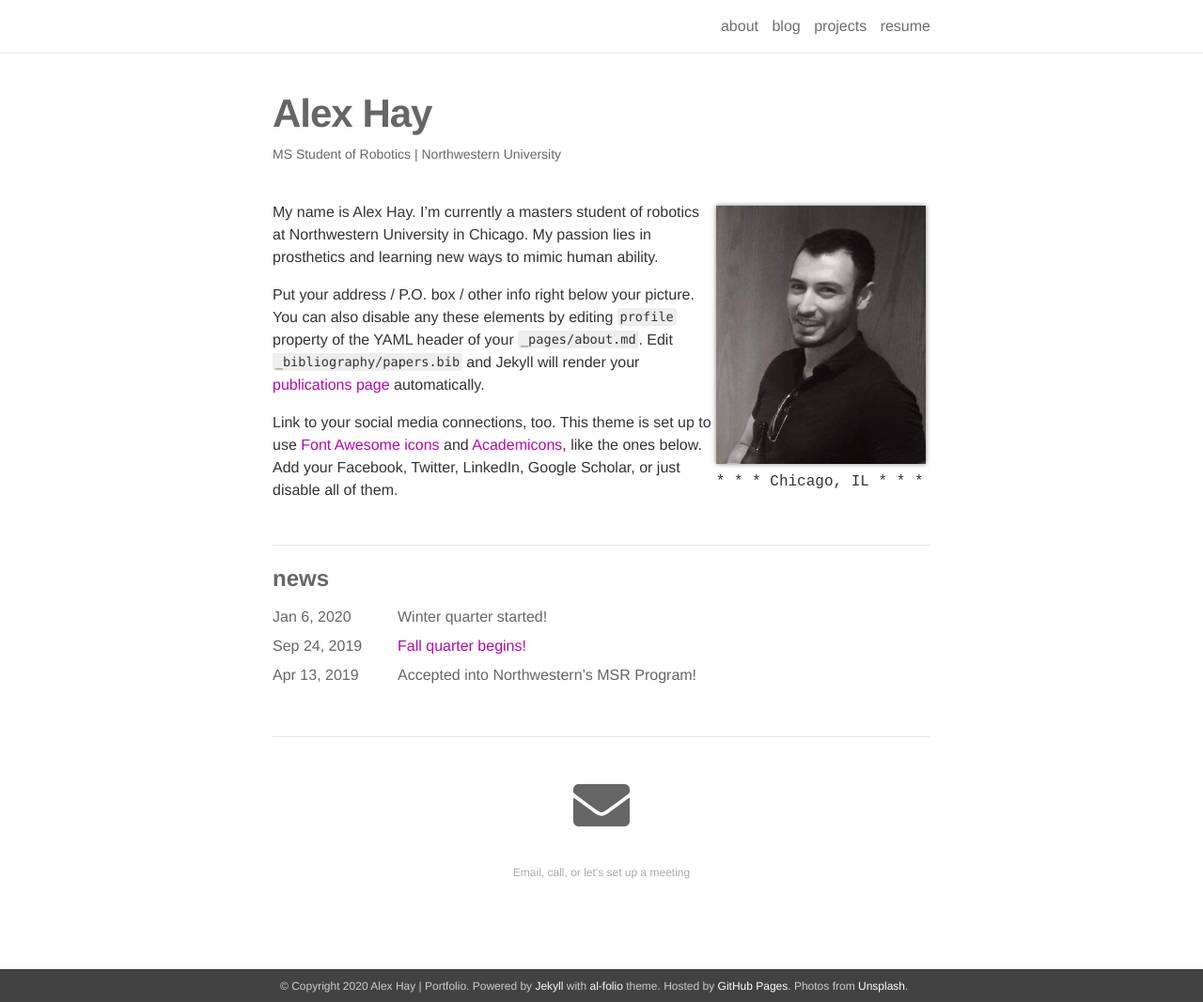
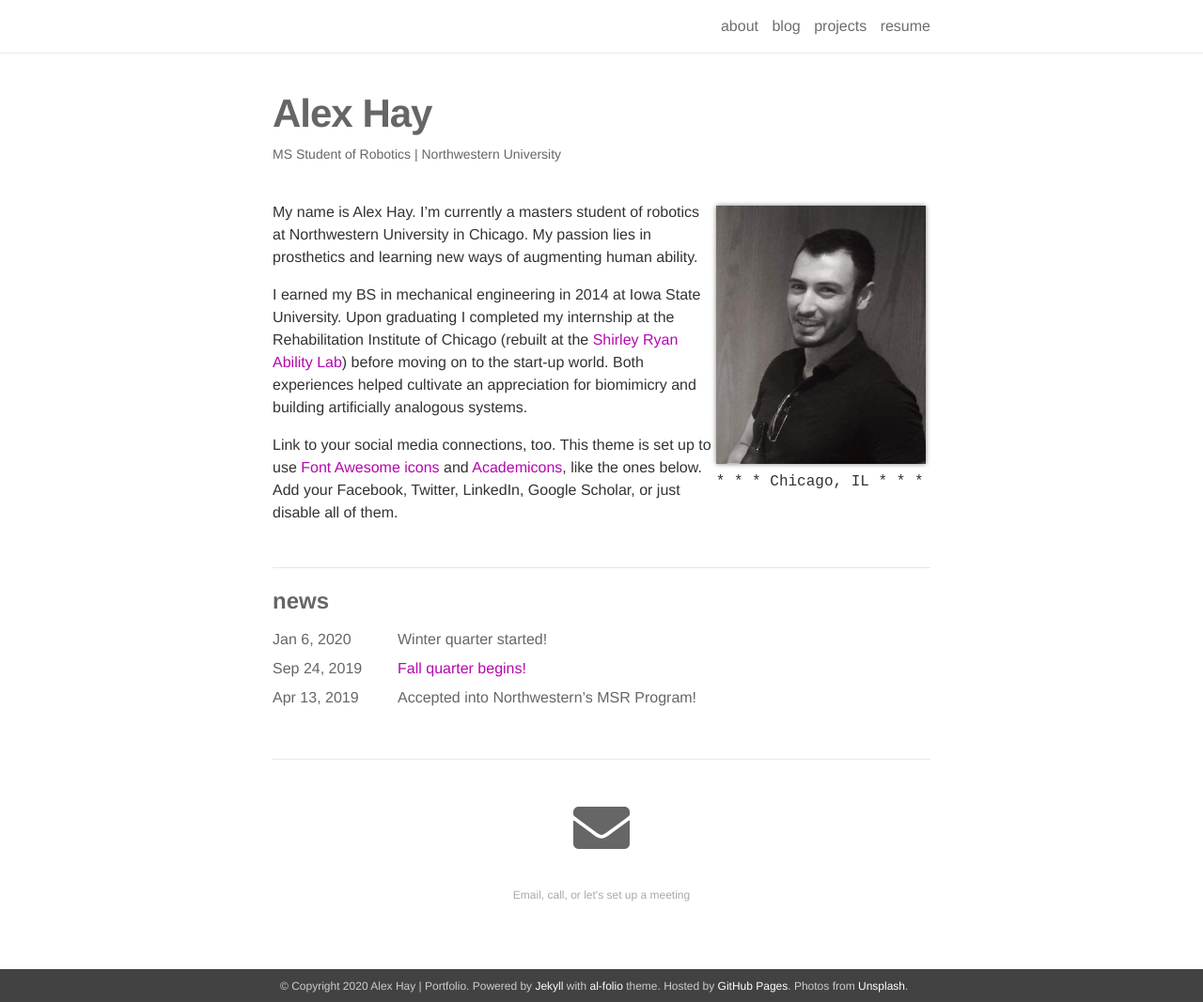
Before and after one commit to an-minyoung/an-minyoung.github.io, a Jekyll site: the page built from _pages/about.md, in a window 1280 px wide and 1067 px high. Shown: the whole window at 94% size. Built offline with Jekyll 4.4.1, drawn with Linux system fonts in a browser that asks for light colours; nearby versions of some CDN libraries.

Commit message:
2nd paragraph about me

```diff
--- a/_pages/about.md
+++ b/_pages/about.md
@@ -14,8 +14,8 @@ news: true
 social: true
 ---
 
-My name is Alex Hay. I'm currently a masters student of robotics at Northwestern University in Chicago. My passion lies in prosthetics and learning new ways to mimic human ability.
+My name is Alex Hay. I'm currently a masters student of robotics at Northwestern University in Chicago. My passion lies in prosthetics and learning new ways of augmenting human ability.
 
-Put your address / P.O. box / other info right below your picture. You can also disable any these elements by editing `profile` property of the YAML header of your `_pages/about.md`. Edit `_bibliography/papers.bib` and Jekyll will render your [publications page](/al-folio/publications/) automatically.
+I earned my BS in mechanical engineering in 2014 at Iowa State University. Upon graduating I completed my internship at the Rehabilitation Institute of Chicago (rebuilt at the [Shirley Ryan Ability Lab](https://www.sralab.org/)) before moving on to the start-up world. Both experiences helped cultivate an appreciation for biomimicry and building artificially analogous systems.
 
 Link to your social media connections, too. This theme is set up to use [Font Awesome icons](http://fortawesome.github.io/Font-Awesome/){:target="\_blank"} and [Academicons](https://jpswalsh.github.io/academicons/){:target="\_blank"}, like the ones below. Add your Facebook, Twitter, LinkedIn, Google Scholar, or just disable all of them.
```
